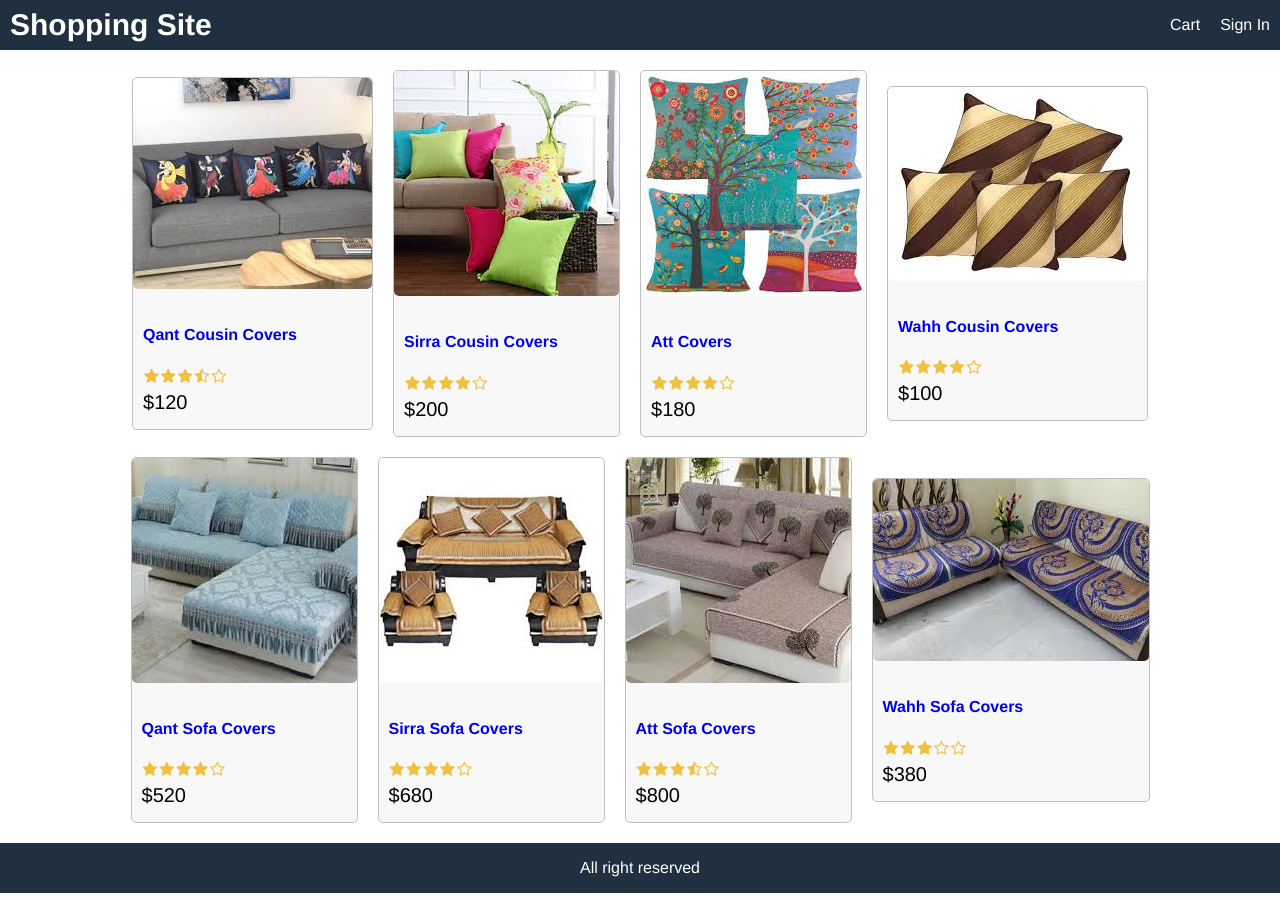
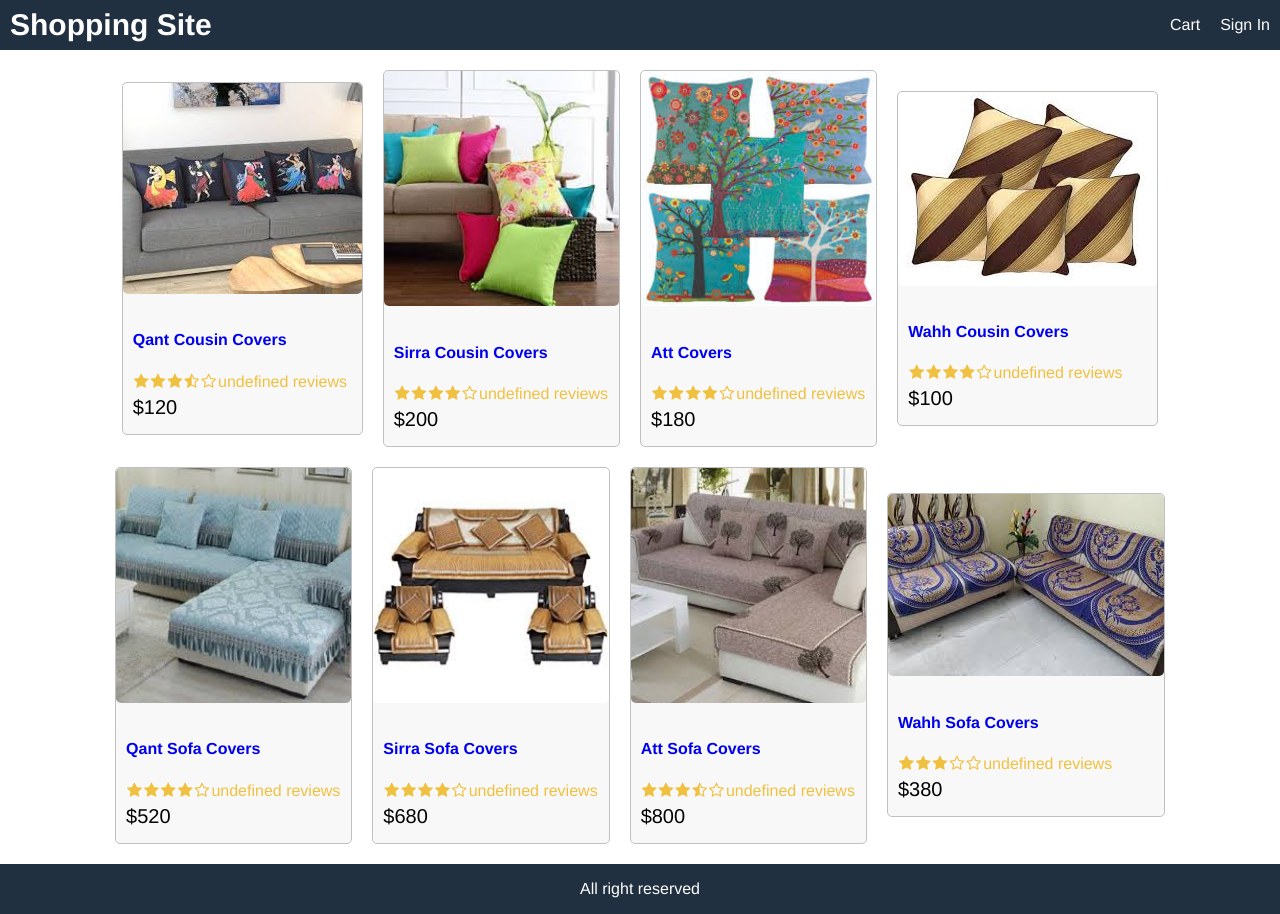
Before and after one commit to Gagandeep-Kaur-01/Shopping_Cart, a React (Create React App) app in the folder frontend/: page / in a window 1280 px wide. Before the commit the page ends 893 px from the top, so only its background shows below. Built offline with nearby package versions, Linux system fonts and the light colour scheme.

Commit message:
working with number of reviews

```diff
--- a/frontend/src/components/Rating.js
+++ b/frontend/src/components/Rating.js
@@ -65,6 +65,10 @@ export default function Rating(props) {
                 ></i>
             </span>
 
+            <span>
+                {numReviews + ' reviews'}
+            </span>
+
 
         </div>
     )
```
